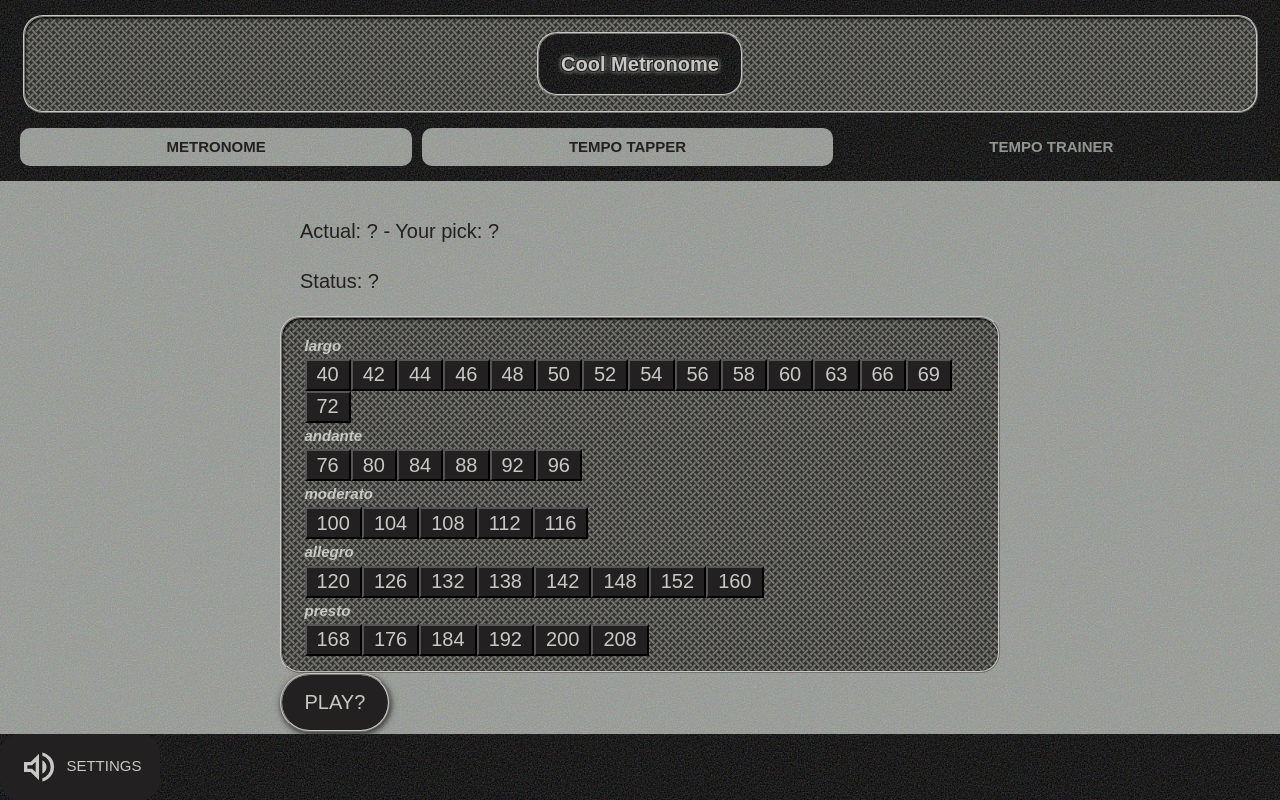
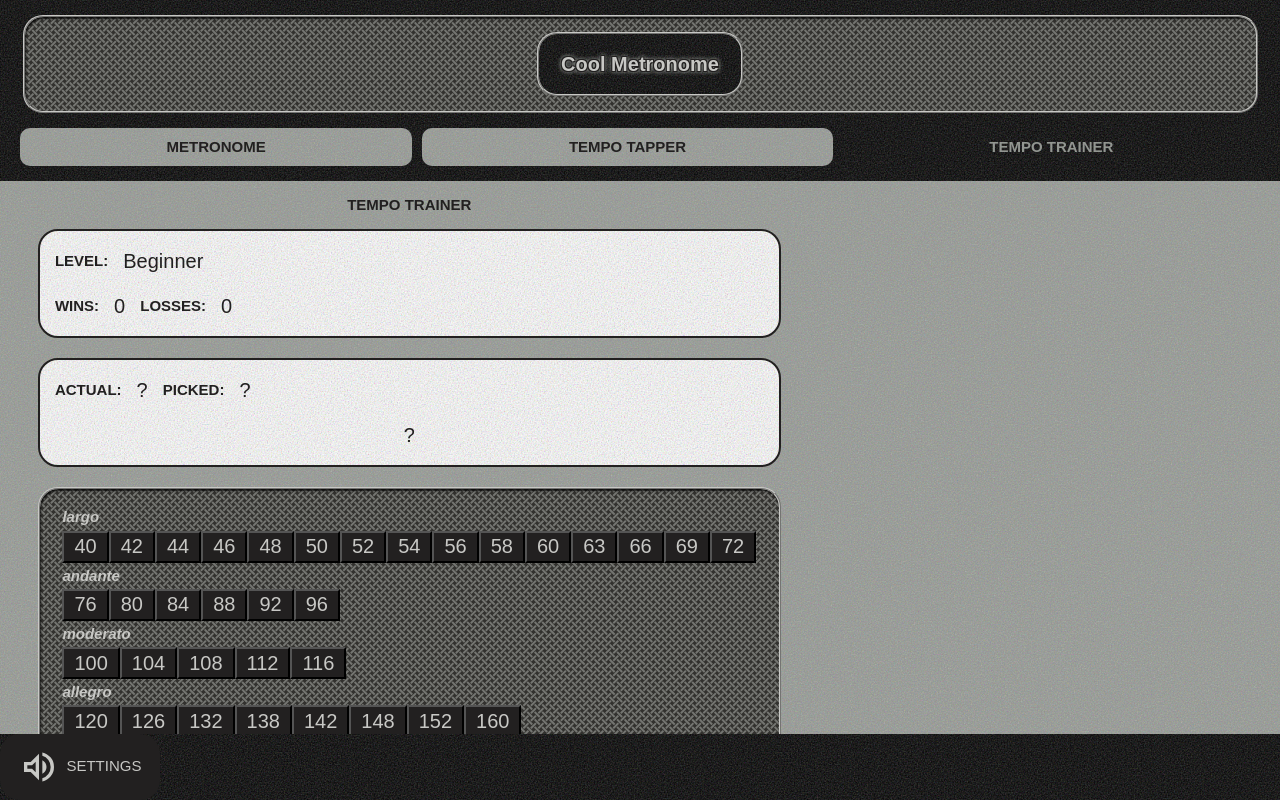
Before and after one commit to ElliotReed/metronome, a React (Vite) app: page /tempo-trainer in a window 1280 px wide. Built offline with nearby package versions, Linux system fonts and the light colour scheme; no server answers; a web font is replaced by a local one.

Commit message:
interface updates

```diff
--- a/src/App.css
+++ b/src/App.css
@@ -1,6 +1,5 @@
 .main {
   overflow-y: auto;
-  padding: var(--em-sm);
 }
 
 .scrollbar {
--- a/src/components/Metronome/Metronome.tsx
+++ b/src/components/Metronome/Metronome.tsx
@@ -69,6 +69,8 @@ export default function Metronome() {
 
   return (
     <div className="metronome">
+      <div className="display">
+
         <Staff beatCount={beatCount} />
 
         <MetronomeControls>
@@ -80,6 +82,7 @@ export default function Metronome() {
             {isPlaying ? "Stop" : "Start"}
           </Button.Default>
         </MetronomeControls>
+      </div>
     </div >
   );
 }
--- a/src/components/Metronome/metronome.css
+++ b/src/components/Metronome/metronome.css
@@ -1,17 +1,19 @@
 /* #region Metronome Component */
 .metronome {
-  display: grid;
-  place-content: center;
-  height: 100%;
+  display: flex;
+  justify-content: center;
   max-width: var(--max-width);
-  margin: 0 auto;
+  margin-block: var(--em-md);
+  margin-inline: auto;
+
+  .display {
+    margin-inline: var(--em-md)
+  }
 }
 
 @media only screen and (min-width: 768px) {
   .Metronome {
     --gap: 4rem;
-    /* grid-template-columns: 1fr 1fr; */
-    /* gap: var(--gap); */
   }
 }
 
--- a/src/components/TempoTapper/TempoTapper.tsx
+++ b/src/components/TempoTapper/TempoTapper.tsx
@@ -67,7 +67,7 @@ export default function TempoTapper() {
   };
 
   return (
-    <div className="tapper">
+    <div className="tempo-tapper">
       <div className="tapper__display">
         <h2 className="tapper__heading">Tempo</h2>
         <p className="tapper__tempo">{tempo}</p>
--- a/src/components/TempoTapper/tempoTapper.css
+++ b/src/components/TempoTapper/tempoTapper.css
@@ -1,9 +1,10 @@
-.tapper {
+.tempo-tapper {
   display: grid;
   grid-template-rows: 1fr 1fr;
   justify-self: center;
   align-items: center;
-  height: 100%;
+  /* height: 100%; */
+  margin: var(--em-md);
   padding: var(--size-lg);
   background-image: var(--bg-noise-light);
   border: var(--border);
@@ -14,8 +15,6 @@
     grid-template-rows: 1fr;
     grid-template-columns: 1fr 1fr;
   }
-}
-
 
   .tapper__heading,
   .tapper__tempo {
@@ -59,3 +58,5 @@
     display: block;
     margin: 0 auto;
   }
+
+}
--- a/src/components/TempoTrainer/TempoTrainer.tsx
+++ b/src/components/TempoTrainer/TempoTrainer.tsx
@@ -1,6 +1,7 @@
 import * as React from 'react';
 
 import { useAudioStore } from '@/store/useAudioStore';
+import { useTempoTrainerStore } from '@/store/useTempoTrainerStore';
 import { timerInstance } from '@/utils/timerEngine';
 
 import * as Button from '@/components/common/Button';
@@ -21,17 +22,26 @@ const ALLEGRO_END = 160;
 const PRESTO_START = 168;
 const PRESTO_END = 208;
 
+const largoStops = metronomeStops.filter(stop => stop >= LARGO_START && stop <= LARGO_END);
+const andanteStops = metronomeStops.filter(stop => stop >= ANDANTE_START && stop <= ANDANTE_END);
+const moderatoStops = metronomeStops.filter(stop => stop >= MODERATO_START && stop <= MODERATO_END);
+const allegroStops = metronomeStops.filter(stop => stop >= ALLEGRO_START && stop <= ALLEGRO_END);
+const prestoStops = metronomeStops.filter(stop => stop >= PRESTO_START && stop <= PRESTO_END);
+
 export default function TempoTrainer() {
   const { playDefaultSound } = useAudioStore();
+  const { wins, incrementWins, losses, incrementLosses, getLevelString } = useTempoTrainerStore();
 
   const [bpm, setBpm] = React.useState(0)
   const [pickedStop, setPickedStop] = React.useState<number | undefined>(undefined)
   const [isWinner, setIsWinner] = React.useState(false);
+  const [isNewAttempt, setIsNewAttempt] = React.useState(false);
 
-  function handlePracticeStart() {
-    setPickedStop(undefined)
-    setIsWinner(false)
-    const randomStopIndex = Math.floor(Math.random() * metronomeStops.length)
+  function handleTrainingStart() {
+    setIsNewAttempt(true);
+    setPickedStop(undefined);
+    setIsWinner(false);
+    const randomStopIndex = Math.floor(Math.random() * metronomeStops.length);
     const newBPM = metronomeStops[randomStopIndex];
     setBpm(newBPM);
     timerInstance.updateBPM(newBPM);
@@ -40,13 +50,16 @@ export default function TempoTrainer() {
 
   const handleTempoPick = (stop: number | undefined) => {
     timerInstance.stop();
+    setIsNewAttempt(false);
     if (stop === undefined) return;
     const offset = 10;
     setPickedStop(stop);
     if (stop === bpm || (stop >= bpm - offset && stop <= bpm + offset)) {
       setIsWinner(true);
+      incrementWins();
     } else {
       setIsWinner(false);
+      incrementLosses();
     }
   };
 
@@ -55,20 +68,13 @@ export default function TempoTrainer() {
     console.log('tick');
   }
 
-
-  const largoStops = metronomeStops.filter(stop => stop >= LARGO_START && stop <= LARGO_END);
-  const andanteStops = metronomeStops.filter(stop => stop >= ANDANTE_START && stop <= ANDANTE_END);
-  const moderatoStops = metronomeStops.filter(stop => stop >= MODERATO_START && stop <= MODERATO_END);
-  const allegroStops = metronomeStops.filter(stop => stop >= ALLEGRO_START && stop <= ALLEGRO_END);
-  const prestoStops = metronomeStops.filter(stop => stop >= PRESTO_START && stop <= PRESTO_END);
-
   // TODO Define the button in Buttons.tsx
   const getTempoStopGroupListItems = (metronomeStops: number[]) => {
     return metronomeStops.map(stop => (
       <li key={stop}>
         <button
           className="metronome-stop-button"
-          onClick={() => handleTempoPick(stop)}
+          onClick={() => isNewAttempt && handleTempoPick(stop)}
         >{stop}
         </button>
       </li>
@@ -96,18 +102,36 @@ export default function TempoTrainer() {
 
   return (
     <div className="tempo-trainer">
-      <div className="status">
-        <p>
-          Actual: {pickedStop !== undefined ? bpm : '?'}
-          {' - '}
-          Your pick: {pickedStop ?? '?'}
-        </p>
-        <p>
-          {pickedStop == undefined && 'Status: ?'}
+      <h1 className="title">Tempo Trainer</h1>
+      <div className="info-box user">
+        <dl className="level">
+          <dt>Level:</dt>
+          <dd>{getLevelString()}</dd>
+        </dl>
+
+        <dl className="score">
+          <dt>Wins:</dt>
+          <dd>{wins}</dd>
+          <dt>Losses:</dt>
+          <dd>{losses}</dd>
+        </dl>
+      </div>
+
+      <div className="info-box status">
+        <dl className="answers">
+          <dt>Actual:</dt>
+          <dd>{pickedStop !== undefined ? bpm : '?'}</dd>
+          <dt>Picked:</dt>
+          <dd>{pickedStop ?? '?'}</dd>
+        </dl>
+
+        <p className="message">
+          {pickedStop == undefined && '?        '}
           {pickedStop !== undefined && isWinner && 'You win!'}
           {pickedStop !== undefined && !isWinner && 'Nice try...'}
         </p>
       </div>
+
       <MeshContainer>
         {getRangeGroup(largoStops, 'largo')}
         {getRangeGroup(andanteStops, 'andante')}
@@ -115,8 +139,9 @@ export default function TempoTrainer() {
         {getRangeGroup(allegroStops, 'allegro')}
         {getRangeGroup(prestoStops, 'presto')}
       </MeshContainer>
+
       <Button.Default
-        onClick={handlePracticeStart}>
+        onClick={handleTrainingStart}>
         Play?
       </Button.Default>
     </div>
--- a/src/components/TempoTrainer/tempo-trainer.css
+++ b/src/components/TempoTrainer/tempo-trainer.css
@@ -1,13 +1,51 @@
 .tempo-trainer {
-  max-width: 36rem;
-  margin-inline: auto;
+  display: grid;
+  justify-content: center;
+  margin-inline: var(--em-md);
+  max-width: var(--max-width);
+
+  &>* {
+    margin-bottom: var(--em-md);
+  }
+
+  dl {
+    display: flex;
+    align-items: center;
+    gap: var(--em-sm);
+    margin-block: var(--em-sm);
+    margin-inline: var(--em-sm);
+  }
+
+  dt {
+    font-size: var(--fs-sm);
+    text-transform: uppercase;
+    font-weight: var(--fw-bold);
+  }
+
+  dd {
+    margin-inline-start: 0;
+  }
+
+  .info-box {
+    color: var(--clr-dark);
+    background-image: var(--bg-noise-light);
+    border: var(--border);
+    border-radius: var(--border-radius);
+  }
+
+  .level,
+  .score {}
 
   .status {
-    color: var(--clr-dark);
+    .message {
+      color: inherit;
+      margin-block: var(--em-sm);
+      text-align: center;
+    }
 
-    p {
-      color: inherit;
-    }
+    .answers {}
+
+
   }
 
   .range-group {
@@ -27,12 +65,15 @@
     }
   }
 
-  /* the play button */
-  &>button:first-child {
-    margin-block: 1em;
+  .title {
+    margin-block: var(--em-sm);
+    color: var(--clr-dark);
+    font-size: var(--fs-sm);
+    font-weight: var(--fw-bold);
+    text-align: center;
+    text-transform: uppercase;
   }
 }
-
 
 /* TODO Define the button in buttons.css */
 .metronome-stop-button {
--- a/src/global.css
+++ b/src/global.css
@@ -111,7 +111,7 @@ Tags: Metroneme , Web app
   --line-height-md: 1.5;
   --padding-box-xs: var(--em-xs) calc(var(--em-xs) * 1.5);
   --padding-box-sm: var(--em-sm) calc(var(--em-sm) * 1.5);
-  --padding-box: var(--em-md) calc(var(--em-md) * 1.5);
+  --padding-box-md: var(--em-md) calc(var(--em-md) * 1.5);
   /* from vocal trainer  */
   /* --border-radius: 0.5rem; */
 
--- /dev/null
+++ b/src/store/useTempoTrainerStore.ts
@@ -0,0 +1,35 @@
+import { create } from 'zustand';
+import { persist } from 'zustand/middleware';
+
+export type TrainerData = {
+    wins: number;
+    incrementWins: () => void;
+    losses: number;
+    incrementLosses: () => void;
+    level: number;
+    incrementLevel: () => void;
+    decrementLevel: () => void;
+    getLevelString: () => string;
+}
+
+export const useTempoTrainerStore = create<TrainerData>()(persist(
+    (set, get) => ({
+        wins: 0,
+        incrementWins: () => set((state) => ({ wins: state.wins + 1 })),
+        losses: 0,
+        incrementLosses: () => set((state) => ({ losses: state.losses + 1 })),
+        level: 1,
+        incrementLevel: () => set((state) => ({ level: state.level + 1 })),
+        decrementLevel: () => set((state) => ({ level: state.level - 1 })),
+        getLevelString: () => {
+            const level = get().level;
+            switch (level) {
+                case 1: return 'Beginner';
+                case 2: return 'Intermediate';
+                case 3: return 'Advanced';
+                default: return 'Unrecognized level';
+            }
+        }
+    }),
+    { name: 'cm-tempo-trainer' }
+));
```
Lines whose indentation alone changed are shown as unchanged.
